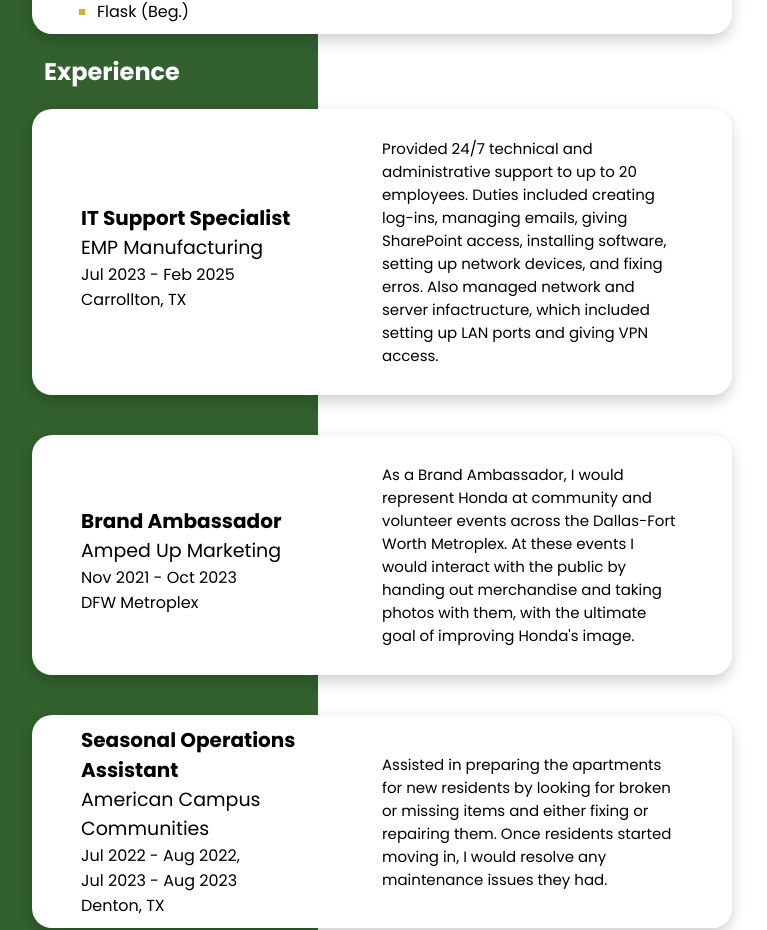
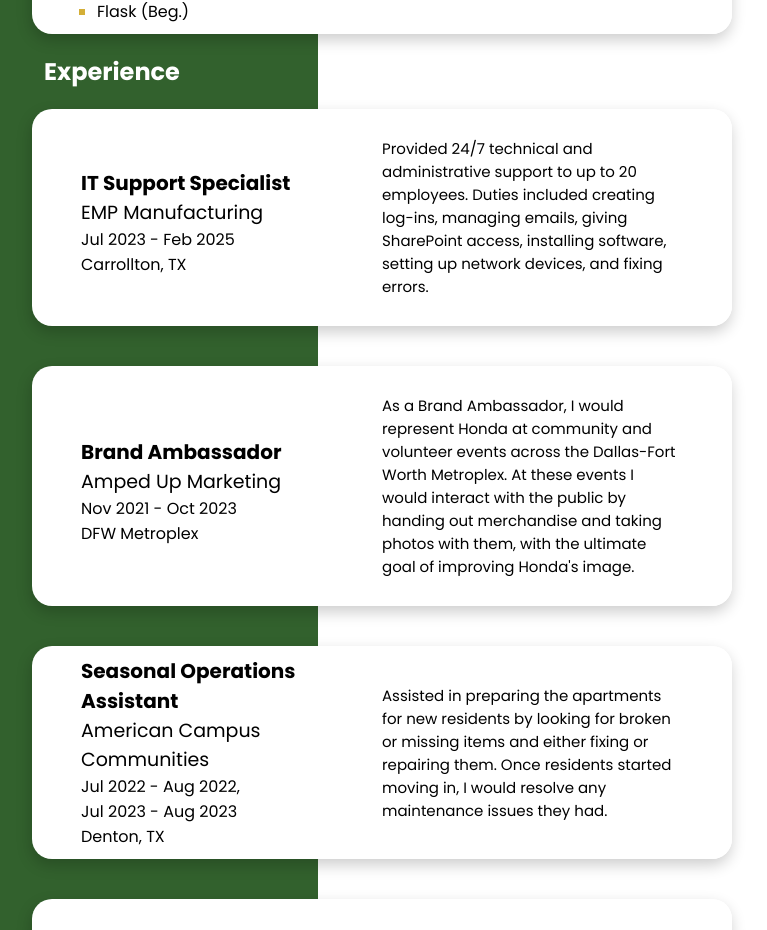
Before and after one commit to OzBirdog/Personal-Website, a React (Vite) app: page /#/resume in a window 1280 px wide. Shown: the part 998-1928 px from the top of the page, without its empty margins (258-1025 px from the left). Built offline with nearby package versions, Linux system fonts and the light colour scheme.

Commit message:
Update Resume.jsx

```diff
--- a/src/components/pages/Resume.jsx
+++ b/src/components/pages/Resume.jsx
@@ -100,7 +100,7 @@ export const Resume = () => {
                     <p className="text">Carrollton, TX</p>
                 </div>
                 <div className="resume-box-right">
-                    <p className ="paragraph">Provided 24/7 technical and administrative support to up to 20 employees. Duties included creating log-ins, managing emails, giving SharePoint access, installing software, setting up network devices, and fixing erros. Also managed network and server infactructure, which included setting up LAN ports and giving VPN access.</p>
+                    <p className ="paragraph">Provided 24/7 technical and administrative support to up to 20 employees. Duties included creating log-ins, managing emails, giving SharePoint access, installing software, setting up network devices, and fixing errors.</p>
                 </div>
             </div>
             <div className="resume-header"></div>
```
